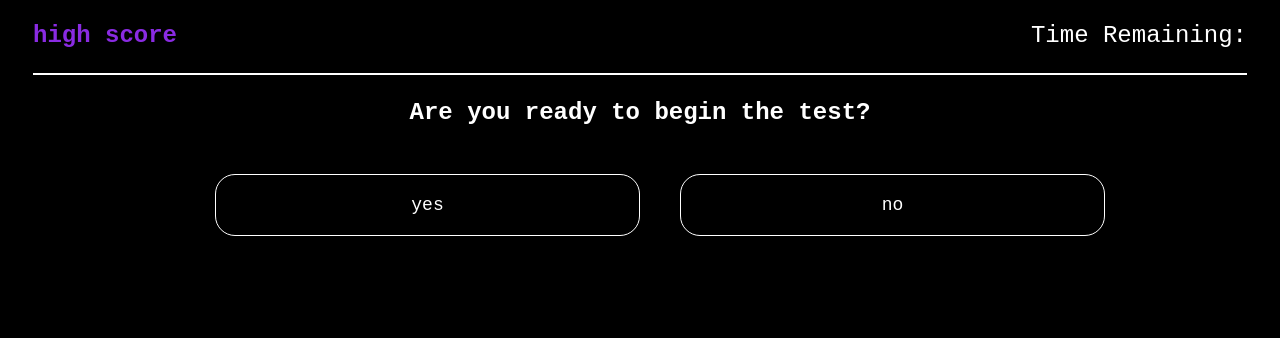
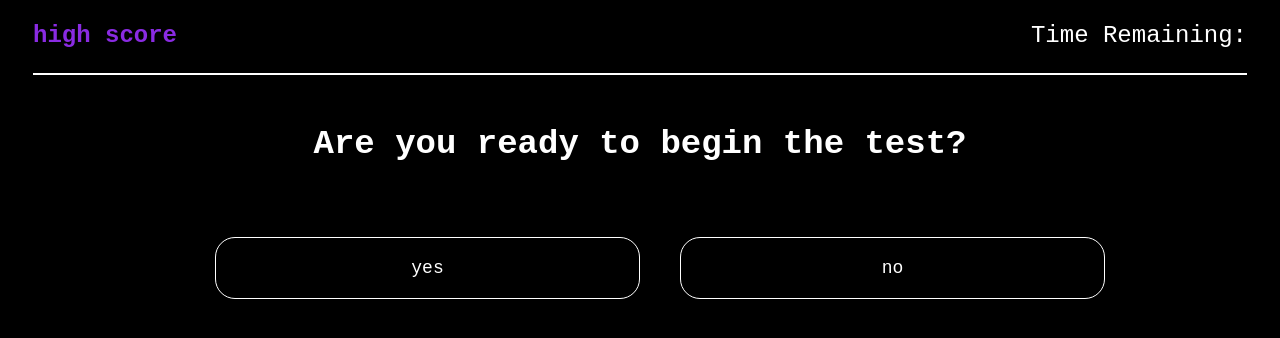
Before and after one commit to Deveritt96/java-quiz, a plain HTML site: page index.html in a window 1280 px wide. Drawn offline with nearby package versions, Linux system fonts and the light colour scheme.

Commit message:
changed style

```diff
--- a/index.html
+++ b/index.html
@@ -13,7 +13,7 @@
 </header>
 <body>
 <div>
-<p class="question">Are you ready to begin the test?</p>
+<p class="question"><span>Are you ready to begin the test?</p>
 </div>
 <div id="button-container" style="width:100%">
 <ul><button id="yes">yes</button></ul>
--- a/script.js
+++ b/script.js
@@ -0,0 +1,3 @@
+var questionEl = document.querySelector(".question")
+
+console.log(questionEl)
--- a/style.css
+++ b/style.css
@@ -24,8 +24,10 @@ align-items: end;
     display: flex;
     justify-content: center;
     align-content: flex-start;
-    font-size: 34;
+    flex-wrap: wrap;
+    font-size: 34px;
     font-weight: bolder;
+    margin: 50px 150px 50px 150px;
 
 }
 #button-container {
```
